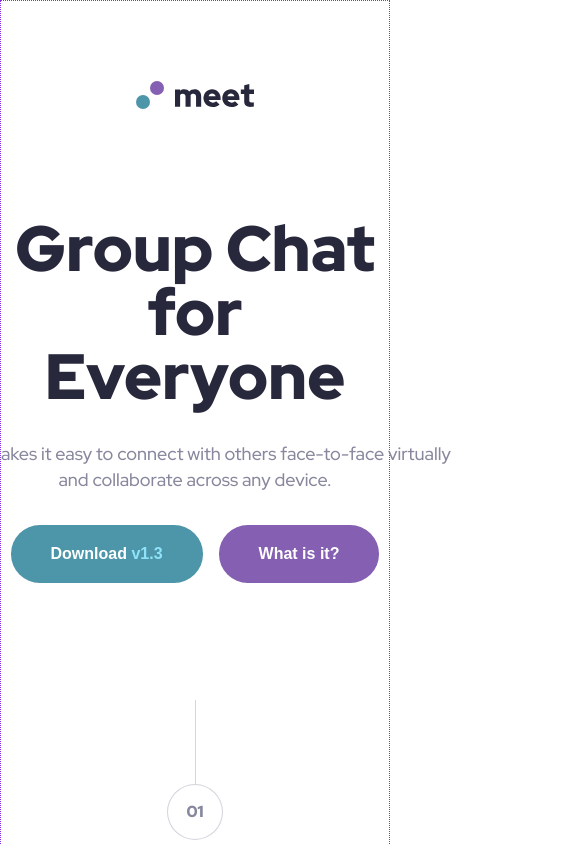
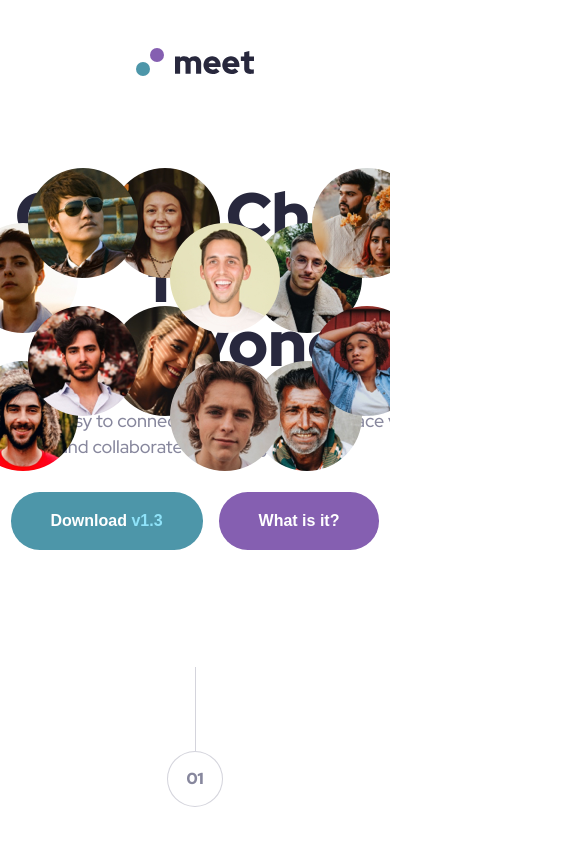
Before and after one commit to Mriganka5137/meet-landing-page, a React (Create React App) app: page / in a window 390 px wide. Shown: the top 844 px of the page, 585 px wide, since content can reach past the window. Built offline with nearby package versions, Linux system fonts and the light colour scheme.

Commit message:
Tablet Responsive

```diff
--- a/src/App.css
+++ b/src/App.css
@@ -1,5 +1,24 @@
 .container {
   max-width: 90rem;
   margin: 0 auto;
-  border: 1px dotted blueviolet;
+  overflow: hidden;
+  position: relative;
 }
+
+.hero1 {
+  position: absolute;
+  top: 10.5rem;
+  left: -2rem;
+}
+
+.hero2 {
+  position: absolute;
+  top: 10.5rem;
+  right: -2rem;
+}
+
+@media screen and (max-width: 48rem) {
+  .container {
+    max-width: 48rem;
+  }
+}
--- a/src/App.js
+++ b/src/App.js
@@ -5,6 +5,9 @@ import SectionBreak from "./components/SectionBreak";
 import PhotoGallery from "./components/PhotoGallery";
 import Feature from "./components/Feature";
 import Footer from "./components/Footer";
+
+import hero1 from "./assets/desktop/image-hero-left.png";
+import hero2 from "./assets/desktop/image-hero-right.png";
 
 function App() {
   return (
@@ -16,6 +19,8 @@ function App() {
       <Feature />
       <SectionBreak number="02" margin="4.5" />
       <Footer />
+      <img src={hero1} alt="customer faces" className="hero1" />
+      <img src={hero2} alt="customer faces" className="hero2" />
     </div>
   );
 }
--- a/src/components/NavBar.module.css
+++ b/src/components/NavBar.module.css
@@ -7,3 +7,9 @@
 .logo {
   height: 1.75rem;
 }
+
+@media screen and (max-width: 48rem) {
+  .navbar {
+    margin-top: 3rem;
+  }
+}
```
